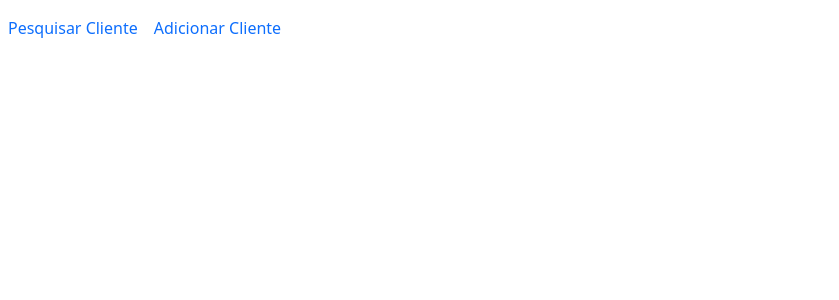
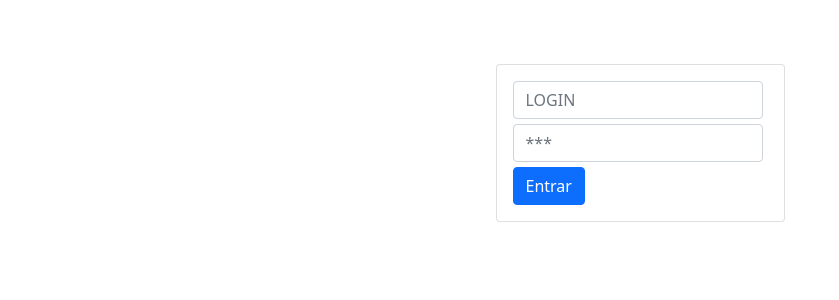
Before and after one commit to juniorots/avaliacao-front, a React (Create React App) app: page / in a window 1280 px wide. Shown: the top 300 px of the page, without its empty margins (0-839 px from the left). Built offline with nearby package versions, Linux system fonts and the light colour scheme; the HTML template or start-up script is replaced by a standard one.

Commit message:
Commit Front Avaliacao

```diff
--- a/package.json
+++ b/package.json
@@ -14,6 +14,7 @@
     "react-native-screens": "~3.4.0",
     "react-native-web": "~0.13.12",
     "react-router-dom": "^6.0.2",
+    "react-script-tag": "^1.1.2",
     "react-scripts": "4.0.3",
     "react-select": "^5.2.1"
   },
--- a/src/App.js
+++ b/src/App.js
@@ -1,36 +1,25 @@
 import React, { Component } from "react";
-import { Link, Routes, Route } from "react-router-dom";
+import { Routes, Route, Link } from "react-router-dom";
 
 import "bootstrap/dist/css/bootstrap.min.css"
 
+import LoginAvaliacao from "./components/login-avaliacao";
 import AddCliente from "./components/add-cliente";
 import MainCliente from "./components/main-cliente";
 
 class App extends Component {
+  constructor(props) {
+    super(props);
+  }
   render() {
     return (
-      <div>
-        <nav className="navbar navbar-expand navbar-blue bg-blue">
-          <div className="navbar-nav mr-auto">
-            <li className="nav-item">
-              <Link to={"/clientes"} className="nav-link">
-                Pesquisar Cliente
-              </Link>
-            </li>
-            <li className="nav-item">
-              <Link to={"/add-clientes"} className="nav-link">
-                Adicionar Cliente
-              </Link>
-            </li>
-          </div>
-        </nav>
-
-        <div className="container mt-3">
-          <Routes>
-            <Route path="/clientes" element={<MainCliente/>} />
-            <Route path="/add-clientes" element={<AddCliente/>} />
-          </Routes>
-        </div>
+      <div className="container mt-3">
+        <Routes>
+          <Route exact path="/login-avaliacao" element={<LoginAvaliacao />} />
+          <Route exact path="/" element={<LoginAvaliacao />} />
+          <Route path="/clientes" element={<MainCliente />} />
+          <Route path="/add-clientes" element={<AddCliente/>} />
+        </Routes>
       </div>
     );
   }
--- a/src/components/add-cliente.js
+++ b/src/components/add-cliente.js
@@ -1,16 +1,15 @@
 import React, { Component } from "react";
-import Alert from "react-bootstrap/Alert";
+import { useLocation } from "react-router-dom";
 import TablePhone from "./table-phone";
 import TableEmail from "./table-email";
 import ClienteService from "../services/avaliacao.service";
 import InputMask from "react-input-mask";
 import Select from 'react-select'
+import HomeCliente from "./home-cliente";
 
 export default class AddCliente extends Component {
     constructor(props) {
         super(props);
-        // this.saveCliente = this.salvarCliente.bind(this);
-        // this.newCliente = this.newCliente.bind(this);
 
         this.state = {
             cliente: {id: "", nome:"teste"},
@@ -237,6 +236,7 @@ export default class AddCliente extends Component {
             cpf, endereco, telefone, email, tmpTelefone } = this.state;
         return (
             <div className="submit-form">
+                <HomeCliente />
                 <div className="col-md-8">
                     <div style={styleContainer}>
                         <h3 style={styleTitulo}>Preencha os dados</h3>
--- a/src/components/home-cliente.js
+++ b/src/components/home-cliente.js
@@ -0,0 +1,32 @@
+import React, { Component } from "react";
+import { Routes, Route, Link } from "react-router-dom";
+
+import "bootstrap/dist/css/bootstrap.min.css"
+
+class HomeCliente extends Component {
+  constructor(props) {
+    super(props);
+  }
+  render() {
+    return (
+      <div>
+        <nav className="navbar navbar-expand navbar-blue bg-blue">
+          <div className="navbar-nav mr-auto">
+            <li className="nav-item">
+              <Link to={"/clientes"} className="nav-link">
+                Pesquisar Cliente
+              </Link>
+            </li>
+            <li className="nav-item">
+              <Link to={"/add-clientes"} className="nav-link">
+                Adicionar Cliente
+              </Link>
+            </li>
+          </div>
+        </nav>
+      </div>
+    );
+  }
+}
+
+export default HomeCliente;
--- a/src/components/login-avaliacao.js
+++ b/src/components/login-avaliacao.js
@@ -1,5 +1,6 @@
 import React, { Component } from "react";
 import AvaliacaoService from "../services/avaliacao.service";
+import { Routes, Route, Link, Navigate } from "react-router-dom";
 
 export default class LoginAvaliacao extends Component {
     constructor(props) {
@@ -11,31 +12,45 @@ export default class LoginAvaliacao extends Component {
                 {
                     nomePerfil: ""
                 }
-            ]
+            ],
+            // toElement: "/home-cliente"
+            toElement: null
         }
     }
 
-    onChangeHandler = (field, value) => {
+    onChangeHandler = (obj) => {
+        let { name, value } = obj.target;
         this.setState({
-            [field]: value
+            [name]: value
         });
     }
 
     tryLogin = () => {
-        AvaliacaoService.validarUsuario(this.state.login, this.state.senha)
+        let data = {
+            login: this.state.login,
+            senha: this.state.senha
+        }
+        AvaliacaoService.validarUsuario(data)
         .then(response => {
             this.setState({
                 perfilList: response.data.perfilList
             });
+            let url = "/clientes?usr="+this.state.login;
+            this.setState({ toElement: url });
             // console.log(response.data);
         }).catch(e => {
+            alert("PROBLEMA COM LOGIN.");
             console.log(e) // :..-(
         })
     }
 
     render() {
         const { login, senha } = this.state;
+        if (this.state.toElement) return (<Navigate to={this.state.toElement} props={this.state} />);
         return (
+            <div className="container d-flex justify-content-center">
+                <div className="card mt-5 w-40">
+                    <div className="card-body">
                         <form>
                             <div className="list_row">
                                 <div className="col-md-8">
@@ -49,22 +64,25 @@ export default class LoginAvaliacao extends Component {
                                     onChange={value => this.onChangeHandler(value)}
                                 />
                                 <input
-                    type="text"
+                                    type="password"
                                     className="form-control"
                                     style={styleInput}
                                     placeHolder="***"
-                    secureTextEntry
-                    name="login"
+                                    name="senha"
                                     value={senha}
                                     onChange={value => this.onChangeHandler(value)}
                                 />
-                <Button
-                    title="Entrar"
-                    onPress={() => this.tryLogin()}
-                />
+                                <button
+                                    className="btn btn-primary"
+                                    onClick={() => this.tryLogin()}>
+                                        Entrar
+                                </button>
                                 </div>
                             </div>
                         </form>
+                    </div>
+                </div>
+            </div>
         );
     }
 }
@@ -72,5 +90,5 @@ export default class LoginAvaliacao extends Component {
 const styleInput = {
     marginRight: 5,
     marginBottom: 5,
-    width: 200
+    width: 250
 }
--- a/src/components/main-cliente.js
+++ b/src/components/main-cliente.js
@@ -4,10 +4,13 @@ import TablePhone from "./table-phone";
 import TableEmail from "./table-email";
 import InputMask from "react-input-mask";
 import Select from 'react-select'
+import HomeCliente from "./home-cliente";
 
 export default class MainCliente extends Component {
     constructor(props) {
         super(props);
+// console.log(window.location.search);
+
         this.searchCliente = this.searchCliente.bind(this);
         this.updateCliente = this.updateCliente.bind(this);
         this.deleteCliente = this.deleteCliente.bind(this);
@@ -246,6 +249,7 @@ export default class MainCliente extends Component {
 
         return(
             <div className="list_row">
+                <HomeCliente />
                 <div className="col-md-8">
                     <div className="input-group mb-3">
                         <input
@@ -492,8 +496,3 @@ const styleError = {
     fontSize:13,
     marginBottom: 2
 }
-const styleMessage = {
-    addingTop: 10,
-    color: "#0d6efd",
-    fontSize:20,
-}
--- a/src/components/table-email.js
+++ b/src/components/table-email.js
@@ -3,15 +3,15 @@ import React from "react";
 const TableEmail = props => {
     let { items } = props;
 
-    const removerItem = value => {
-        let list = items;
-        let i = list.indexOf(value);
-        if (i !== -1 ) {
-            list.slice(i, 1);
-            items = list;
-        }
-        console.log(i)
-    }
+    // const removerItem = value => {
+    //     let list = items;
+    //     let i = list.indexOf(value);
+    //     if (i !== -1 ) {
+    //         list.slice(i, 1);
+    //         items = list;
+    //     }
+    //     console.log(i)
+    // }
 
     return (
         <table style={styleTable}>
@@ -48,13 +48,13 @@ const styleLine = {
     paddingBottom: 15
 }
 
-const styleButton = {
-    marginLeft: 3,
-    backgroundColor: "#dfe2ed",
-    color: "#4f62ab",
-    borderWidth: 1,
-    borderColor: "#1a40c9",
-    fontSize: 13
-}
+// const styleButton = {
+//     marginLeft: 3,
+//     backgroundColor: "#dfe2ed",
+//     color: "#4f62ab",
+//     borderWidth: 1,
+//     borderColor: "#1a40c9",
+//     fontSize: 13
+// }
 
 export default TableEmail;
--- a/src/components/table-phone.js
+++ b/src/components/table-phone.js
@@ -3,14 +3,14 @@ import React from "react";
 const TablePhone = props => {
     let { items } = props;
 
-    const removerItem = value => {
-        let list = items;
-        let i = list.indexOf(value);
-        if (i !== -1 ) {
-            list.slice(i, 1);
-            items = list;
-        }
-    }
+    // const removerItem = value => {
+    //     let list = items;
+    //     let i = list.indexOf(value);
+    //     if (i !== -1 ) {
+    //         list.slice(i, 1);
+    //         items = list;
+    //     }
+    // }
 
     return (
         <table style={styleTable}>
@@ -46,13 +46,13 @@ const styleLine = {
     paddingBottom: 15
 }
 
-const styleButton = {
-    marginLeft: 3,
-    backgroundColor: "#dfe2ed",
-    color: "#4f62ab",
-    borderWidth: 1,
-    borderColor: "#1a40c9",
-    fontSize: 13
-}
+// const styleButton = {
+//     marginLeft: 3,
+//     backgroundColor: "#dfe2ed",
+//     color: "#4f62ab",
+//     borderWidth: 1,
+//     borderColor: "#1a40c9",
+//     fontSize: 13
+// }
 
 export default TablePhone;
--- a/src/services/avaliacao.service.js
+++ b/src/services/avaliacao.service.js
@@ -16,8 +16,8 @@ class ClienteService {
     delete(id) {
         return http.delete(`/clientes/${id}`);
     }
-    validarUsuario(login, senha) {
-        return http.get(`/clientes/${login}/${senha}`)
+    validarUsuario(data) {
+        return http.get(`/usuario/`, data)
     }
 }
 
```
Lines whose indentation alone changed are shown as unchanged.
